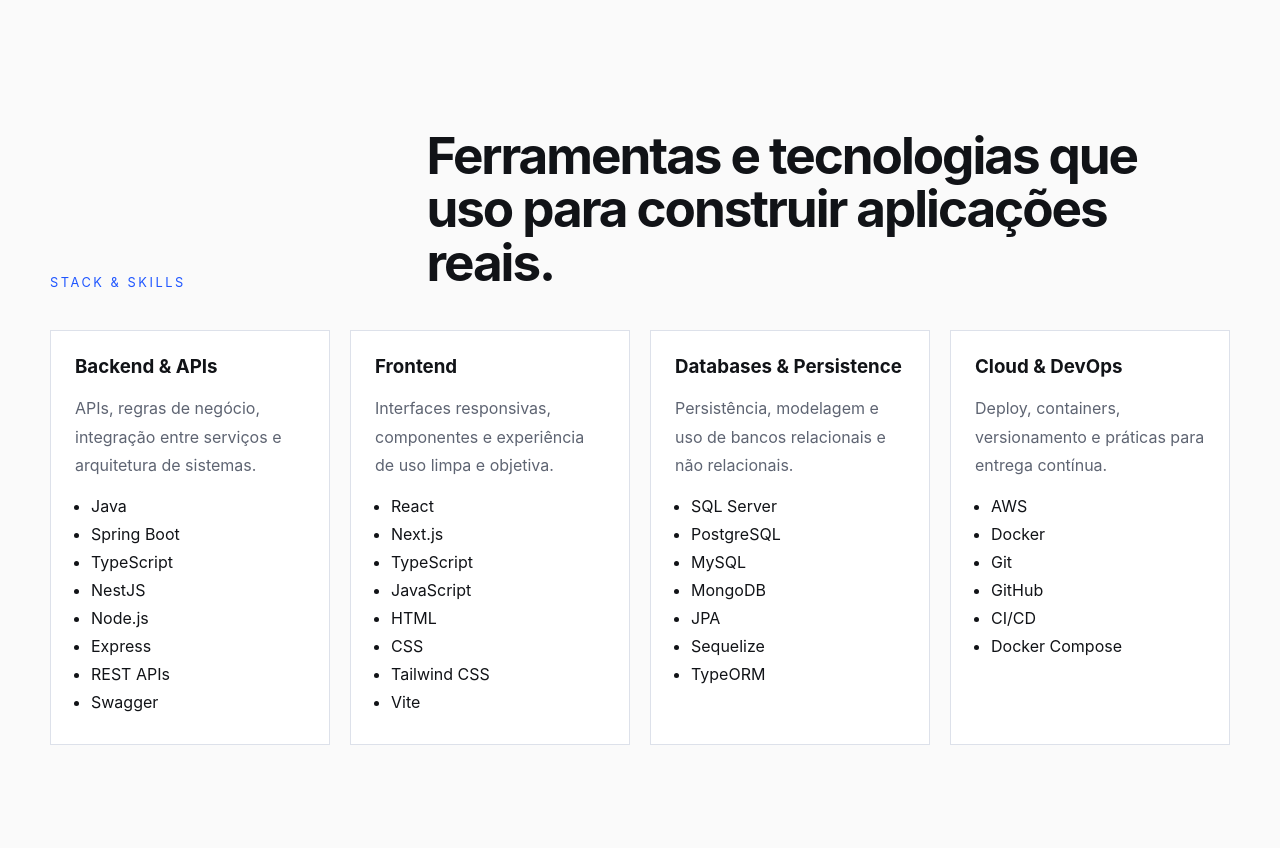
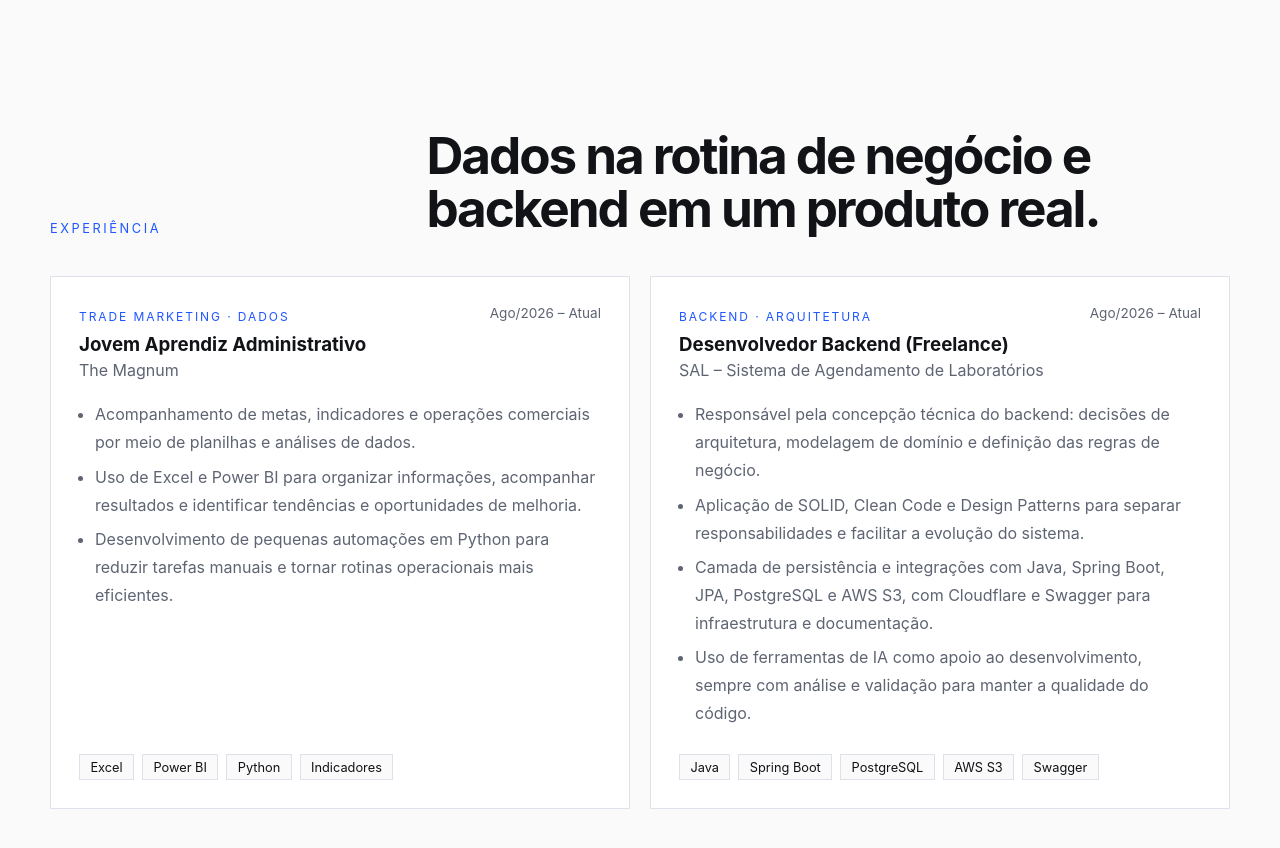
Before and after one commit to GuilhermeCustodioNieto/Portifolio, a React (Vite) app in the folder portifolio/: page / in a window 1280 px wide. Shown: the part 1880-2728 px from the top of the page. Built offline with nearby package versions, Linux system fonts and the light colour scheme; a web font is replaced by a local one.

Commit message:
feat: adiciona seção de experiência profissional
Co-Authored-By: Claude Opus 5.5 <noreply@anthropic.com>

```diff
--- a/portifolio/src/App.css
+++ b/portifolio/src/App.css
@@ -563,3 +563,86 @@ html {
     align-items: flex-start;
   }
 }
+
+/* Experiência */
+.experience-list {
+  display: grid;
+  grid-template-columns: repeat(2, minmax(0, 1fr));
+  gap: 1.25rem;
+}
+
+.experience-card {
+  padding: 1.75rem;
+  background: var(--surface);
+  border: 1px solid var(--line);
+  display: flex;
+  flex-direction: column;
+}
+
+.experience-head {
+  display: flex;
+  justify-content: space-between;
+  align-items: flex-start;
+  gap: 1rem;
+}
+
+.experience-head h3 {
+  margin: 0.5rem 0 0.25rem;
+}
+
+.experience-head p {
+  margin: 0;
+  color: var(--muted);
+}
+
+.experience-area {
+  color: var(--accent);
+  text-transform: uppercase;
+  letter-spacing: 0.16em;
+  font-size: 0.75rem;
+}
+
+.experience-period {
+  flex-shrink: 0;
+  color: var(--muted);
+  font-size: 0.85rem;
+  white-space: nowrap;
+}
+
+.experience-card ul {
+  margin: 1.25rem 0;
+  padding-left: 1rem;
+  color: var(--muted);
+  line-height: 1.75;
+  flex: 1;
+}
+
+.experience-card li {
+  margin-bottom: 0.4rem;
+}
+
+.tags {
+  display: flex;
+  flex-wrap: wrap;
+  gap: 0.5rem;
+}
+
+.tags span {
+  padding: 0.3rem 0.65rem;
+  border: 1px solid var(--line);
+  background: var(--bg);
+  font-size: 0.8rem;
+}
+
+@media (max-width: 1024px) {
+  .experience-list {
+    grid-template-columns: 1fr;
+  }
+}
+
+@media (max-width: 720px) {
+  .experience-head {
+    flex-direction: column;
+    gap: 0.25rem;
+  }
+}
--- a/portifolio/src/App.jsx
+++ b/portifolio/src/App.jsx
@@ -57,6 +57,34 @@ const skills = [
     description:
       "Deploy, containers, versionamento e práticas para entrega contínua.",
     items: ["AWS", "Docker", "Git", "GitHub", "CI/CD", "Docker Compose"],
+  },
+];
+
+const experiences = [
+  {
+    period: "Ago/2026 – Atual",
+    role: "Jovem Aprendiz Administrativo",
+    company: "The Magnum",
+    area: "Trade Marketing · Dados",
+    bullets: [
+      "Acompanhamento de metas, indicadores e operações comerciais por meio de planilhas e análises de dados.",
+      "Uso de Excel e Power BI para organizar informações, acompanhar resultados e identificar tendências e oportunidades de melhoria.",
+      "Desenvolvimento de pequenas automações em Python para reduzir tarefas manuais e tornar rotinas operacionais mais eficientes.",
+    ],
+    tools: ["Excel", "Power BI", "Python", "Indicadores"],
+  },
+  {
+    period: "Ago/2026 – Atual",
+    role: "Desenvolvedor Backend (Freelance)",
+    company: "SAL – Sistema de Agendamento de Laboratórios",
+    area: "Backend · Arquitetura",
+    bullets: [
+      "Responsável pela concepção técnica do backend: decisões de arquitetura, modelagem de domínio e definição das regras de negócio.",
+      "Aplicação de SOLID, Clean Code e Design Patterns para separar responsabilidades e facilitar a evolução do sistema.",
+      "Camada de persistência e integrações com Java, Spring Boot, JPA, PostgreSQL e AWS S3, com Cloudflare e Swagger para infraestrutura e documentação.",
+      "Uso de ferramentas de IA como apoio ao desenvolvimento, sempre com análise e validação para manter a qualidade do código.",
+    ],
+    tools: ["Java", "Spring Boot", "PostgreSQL", "AWS S3", "Swagger"],
   },
 ];
 
@@ -162,6 +190,7 @@ function App() {
 
         <nav className="nav">
           <a href="#about">Sobre</a>
+          <a href="#experience">Experiência</a>
           <a href="#skills">Skills</a>
           <a href="#timeline">Trajetória</a>
           <a href="#projects">Projetos</a>
@@ -272,6 +301,40 @@ function App() {
                 <span>Backend do Paggie, projeto de TCC</span>
               </div>
             </div>
+          </div>
+        </section>
+
+        <section className="section experience" id="experience">
+          <div className="section-heading">
+            <p>Experiência</p>
+            <h2>
+              Dados na rotina de negócio e backend em um produto real.
+            </h2>
+          </div>
+
+          <div className="experience-list">
+            {experiences.map((job) => (
+              <article className="experience-card" key={job.role}>
+                <div className="experience-head">
+                  <div>
+                    <span className="experience-area">{job.area}</span>
+                    <h3>{job.role}</h3>
+                    <p>{job.company}</p>
+                  </div>
+                  <span className="experience-period">{job.period}</span>
+                </div>
+                <ul>
+                  {job.bullets.map((bullet) => (
+                    <li key={bullet}>{bullet}</li>
+                  ))}
+                </ul>
+                <div className="tags">
+                  {job.tools.map((tool) => (
+                    <span key={tool}>{tool}</span>
+                  ))}
+                </div>
+              </article>
+            ))}
           </div>
         </section>
 
@@ -423,6 +486,7 @@ function App() {
         <div>Guilherme Nieto</div>
         <div className="footer-nav">
           <a href="#about">Sobre</a>
+          <a href="#experience">Experiência</a>
           <a href="#skills">Skills</a>
           <a href="#timeline">Trajetória</a>
           <a href="#projects">Projetos</a>
```
